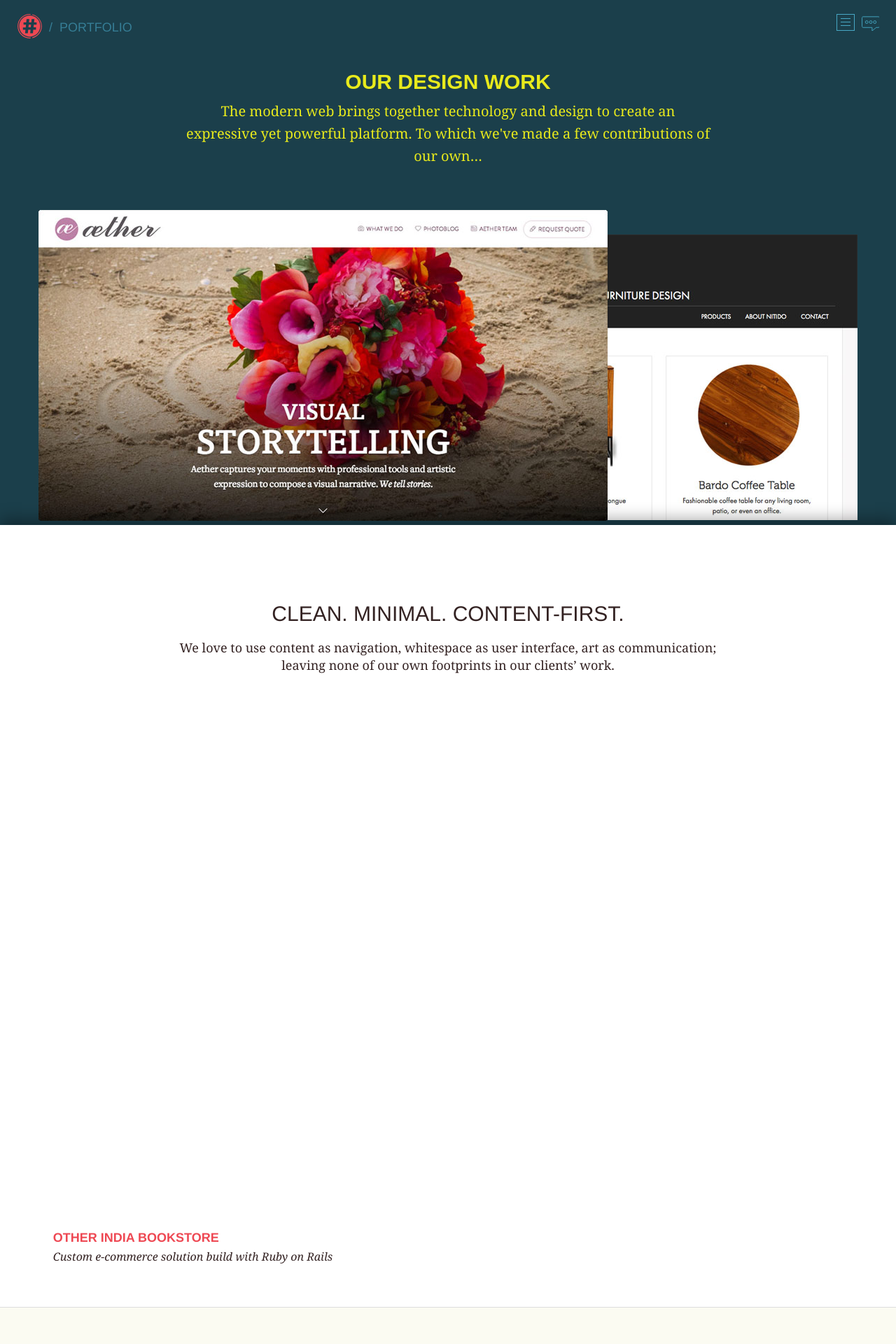
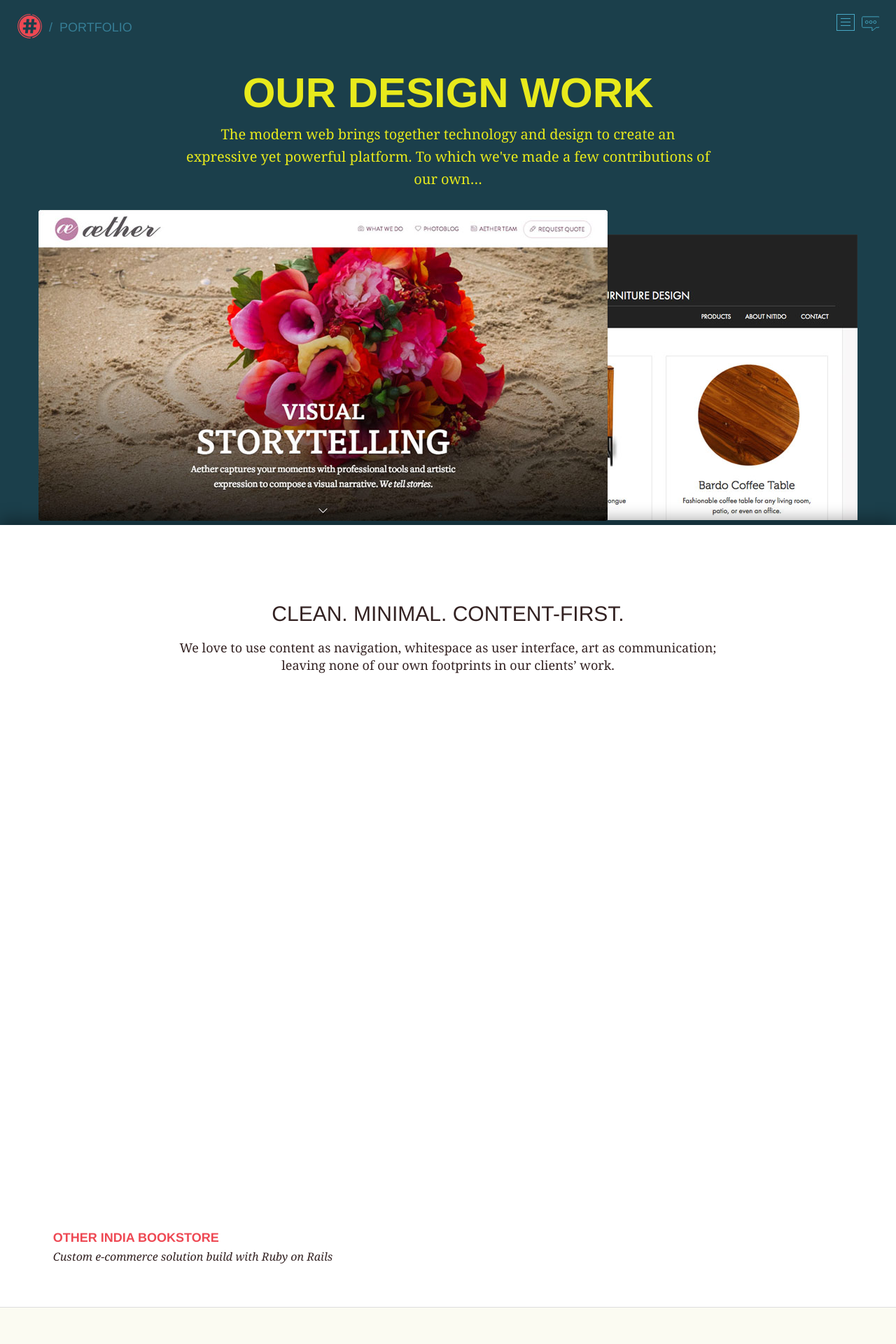
Before and after one commit to HashCookies/hashcookies.github.io, a Jekyll site: the page built from work.html, in a window 1280 px wide. Shown: the top 1920 px of the page at 70% size. Built offline with Jekyll 4.4.1, drawn with Linux system fonts in a browser that asks for light colours; nearby versions of some CDN libraries; comment, search, counter and statistics services are not loaded.

Commit message:
Refactoring page views

```diff
--- a/_includes/work.html
+++ b/_includes/work.html
@@ -42,12 +42,12 @@
 				<div class="screenshot-wrap">
 					<svg version="1.1" height="723" width="1182" id="chand-frame">
 						<g id="cg-frame" class="browser-frame" sketch:type="MSShapeGroup" transform="translate(0.5,0.5)">
-						    <rect class="long-path main-frame" x="0" y="0" width="95%" rx="5"></rect>
-						    <line class="browser-line long-path" y2="50" x2="95%" y1="50" x1="0" stroke-width="5" stroke="#000000" fill="none" />
+						    <rect class="long-path main-frame" x="0" y="0" width="1117" height="704" rx="5"></rect>
+						    <line class="browser-line long-path" y2="50" x2="1116" y1="50" x1="0" stroke-width="5" stroke="#000000" fill="none" />
 						    <circle class="short-path" cx="22" cy="23" r="6"></circle>
 						    <circle class="short-path" cx="40" cy="23" r="6"></circle>
 						    <circle class="short-path" cx="60" cy="23" r="6"></circle>
-						    <rect class="long-path address-bar" x="77" y="13" width="85%" height="20" rx="3"></rect>
+						    <rect class="long-path address-bar" x="77" y="13" width="1026" height="20" rx="3"></rect>
 						    <text x="86" y="26" class="address-path short-path">Other India Bookstore</text>
 						    <img src="/assets/images/scr-oib.jpg" class="screenshot" alt="" id="scr-cg" />
 						</g>
@@ -81,12 +81,12 @@
 				<div class="screenshot-wrap">
 					<svg version="1.1" height="680" width="1182">
 						<g id="gpc-frame" class="browser-frame" sketch:type="MSShapeGroup" transform="translate(0.5,0.5)">
-						    <rect class="long-path main-frame" x="0" y="0" width="95%" rx="5"></rect>
-						    <line class="browser-line long-path" y2="50" x2="95%" y1="50" x1="0" stroke-width="5" stroke="#000000" fill="none" />
+						    <rect class="long-path main-frame" x="0" y="0" width="1129" height="645" rx="5"></rect>
+						    <line class="browser-line long-path" y2="50" x2="1128" y1="50" x1="0" stroke-width="5" stroke="#000000" fill="none" />
 						    <circle class="short-path" cx="22" cy="23" r="6"></circle>
 						    <circle class="short-path" cx="40" cy="23" r="6"></circle>
 						    <circle class="short-path" cx="60" cy="23" r="6"></circle>
-						    <rect class="long-path address-bar" x="77" y="13" width="85%" height="20" rx="3"></rect>
+						    <rect class="long-path address-bar" x="77" y="13" width="1038" height="20" rx="3"></rect>
 						    <text x="86" y="26" class="address-path short-path">GoaPropertyCo.com</text>
 						    <img src="/assets/images/scr-gpc.jpg" class="screenshot" alt="" id="scr-gpc"  />
 						</g>
@@ -110,12 +110,12 @@
 			<div class="col-md-12 screenshot-wrap">
 				<svg version="1.1"  id="arev-frame" width="1135" height="694">
 					<g class="browser-frame" sketch:type="MSShapeGroup" transform="translate(0.5,0.5)">
-					   <rect class="long-path main-frame" x="0" y="0" width="95%" rx="5"></rect>
-					   <line class="browser-line long-path" y2="50" x2="95%" y1="50" x1="0" stroke-width="5" stroke="#000000" fill="none" />
+					   <rect class="long-path main-frame" x="0" y="0" width="1129" height="645" rx="5"></rect>
+					   <line class="browser-line long-path" y2="50" x2="1128" y1="50" x1="0" stroke-width="5" stroke="#000000" fill="none" />
 					   <circle class="short-path" cx="22" cy="23" r="6"></circle>
 					   <circle class="short-path" cx="40" cy="23" r="6"></circle>
 					   <circle class="short-path" cx="60" cy="23" r="6"></circle>
-					   <rect class="long-path address-bar" x="77" y="13" width="85%" height="20" rx="3"></rect>
+					   <rect class="long-path address-bar" x="77" y="13" width="1038" height="20" rx="3"></rect>
 					   <text x="86" y="26" class="address-path short-path">a Reverie</text>
 					</g>
 				</svg>
@@ -161,12 +161,12 @@
 			<div class="col-md-12 screenshot-wrap">
 				<svg version="1.1" height="650" width="1135">
 					<g id="palm-frame" class="browser-frame" sketch:type="MSShapeGroup" transform="translate(0.5,0.5)">
-					   <rect class="long-path main-frame" x="0" y="0" width="95%" rx="5"></rect>
-					   <line class="browser-line long-path" y2="50" x2="95%" y1="50" x1="0" stroke-width="5" stroke="#000000" fill="none" />
+					   <rect class="long-path main-frame" x="0" y="0" width="1128" height="630" rx="5"></rect>
+					   <line class="browser-line long-path" y2="50" x2="1128" y1="50" x1="0" stroke-width="5" stroke="#000000" fill="none" />
 					   <circle class="short-path" cx="22" cy="23" r="6"></circle>
 					   <circle class="short-path" cx="40" cy="23" r="6"></circle>
 					   <circle class="short-path" cx="60" cy="23" r="6"></circle>
-					   <rect class="long-path address-bar" x="77" y="13" width="85%" height="20" rx="3"></rect>
+					   <rect class="long-path address-bar" x="77" y="13" width="1038" height="20" rx="3"></rect>
 					   <text x="86" y="26" class="address-path short-path">Palmarinha Holidays</text>
 					   <img src="/assets/images/scr-palmarinha.jpg" alt="" id="scr-palmarinha" class="screenshot" />
 					</g>
--- a/_layouts/page.html
+++ b/_layouts/page.html
@@ -28,6 +28,6 @@
 		</h2>
 	</header>
 </div>
-<article class="post-content">
+<article class="post-content" id="post-content">
 {{ content }}
 </article>
--- a/_sass/_style.scss
+++ b/_sass/_style.scss
@@ -536,7 +536,7 @@
 		h2 {
 			margin-top: 0;
 			font-size: 30px;
-			@media (max-width: $screen-sm-min) {
+			@media (min-width: $screen-sm-min) {
 				font-size: 60px;
 			}
 		}
@@ -1056,8 +1056,6 @@
 	margin-left: 15px;
 	li {
 		padding: 0;
-		border-right: 1px solid lighten($dark, 10%);
-
 		list-style: none;
 		text-transform: uppercase;
 		font-size: 16px;
@@ -1074,17 +1072,19 @@
 				text-decoration: none;
 			}
 		}
-		&:first-child {
-			border-left: 1px solid lighten($dark, 10%);
-		}
+
 		&:last-child {
 			border-right: none;
 		}
 		@media (min-width: $screen-sm-min) {
 			float: left;
 			font-size: 16px;
+			border-right: 1px solid lighten($dark, 10%);
 			a {
 				padding: 20px 15px;
+			}
+			&:first-child {
+				border-left: 1px solid lighten($dark, 10%);
 			}
 		}
 		@media (min-width: $screen-md-max) {
--- a/assets/js/main.js
+++ b/assets/js/main.js
@@ -75,6 +75,36 @@
 	});
 
 
+
+	if(!(/Android|iPhone|iPod|BlackBerry|Windows Phone/i).test(navigator.userAgent || navigator.vendor || window.opera)){
+
+		var s = skrollr.init();
+
+		$('#work-container').load('portfolio/index.html #post-content', function() {
+			refreshUI();
+			$('#services-container').load('services/index.html #post-content', function() {
+				refreshUI();
+			});
+		});
+
+
+	}
+
+	function refreshUI() {
+		$('.screenshot-wrap, #browser-frames, #social-web').waypoint(function() {
+				$(this).addClass('animate');
+		}, { offset: '70%'});
+
+		$('#work-container').find('#scr-aether').css({
+			left: ($('#work-container').find('#scr-aether').parent().width() - 813) / 2
+		});
+
+		$('#work-container').find('#intro-screenshots').height($aet.height());
+
+		s.refresh();
+	}
+
+
 	$(window).load(function() {
 
 		$aet.css({
@@ -83,21 +113,23 @@
 
 
 
-		$('#cg-frame .main-frame').attr('height', $cg.height() + 50).attr('width', $cg.width() + 1);
-		$('#cg-frame .browser-line').attr('x2', $cg.width());
-		$('#cg-frame .address-bar').attr('width', $cg.width() - 90);
 
-		$('#arev-frame .main-frame').attr('height', $arev.height() + 50).attr('width', $arev.width() + 1);
-		$('#arev-frame .browser-line').attr('x2', $arev.width());
-		$('#arev-frame .address-bar').attr('width', $arev.width() - 90);
 
-		$('#palm-frame .main-frame').attr('height', $palm.height() + 50).attr('width', $palm.width());
-		$('#palm-frame .browser-line').attr('x2', $palm.width());
-		$('#palm-frame .address-bar').attr('width', $palm.width() - 90);
-
-		$('#gpc-frame .main-frame').attr('height', $gpc.height() + 50).attr('width', $gpc.width() + 1);
-		$('#gpc-frame .browser-line').attr('x2', $gpc.width());
-		$('#gpc-frame .address-bar').attr('width', $gpc.width() - 90);
+//		$('#cg-frame .main-frame').attr('height', $cg.height() + 50).attr('width', $cg.width() + 1);
+//		$('#cg-frame .browser-line').attr('x2', $cg.width());
+//		$('#cg-frame .address-bar').attr('width', $cg.width() - 90);
+//
+//		$('#arev-frame .main-frame').attr('height', $arev.height() + 50).attr('width', $arev.width() + 1);
+//		$('#arev-frame .browser-line').attr('x2', $arev.width());
+//		$('#arev-frame .address-bar').attr('width', $arev.width() - 90);
+//
+//		$('#palm-frame .main-frame').attr('height', $palm.height() + 50).attr('width', $palm.width());
+//		$('#palm-frame .browser-line').attr('x2', $palm.width());
+//		$('#palm-frame .address-bar').attr('width', $palm.width() - 90);
+//
+//		$('#gpc-frame .main-frame').attr('height', $gpc.height() + 50).attr('width', $gpc.width() + 1);
+//		$('#gpc-frame .browser-line').attr('x2', $gpc.width());
+//		$('#gpc-frame .address-bar').attr('width', $gpc.width() - 90);
 
 
 
@@ -130,15 +162,17 @@
 			$('#hc-cup-main').addClass('animate');
 		}, 200);
 
-		if(!(/Android|iPhone|iPad|iPod|BlackBerry|Windows Phone/i).test(navigator.userAgent || navigator.vendor || window.opera)){
-		    skrollr.init();
-		    $('#intro-screenshots').height($aet.height());
+
+		if(!(/Android|iPhone|iPod|BlackBerry|Windows Phone/i).test(navigator.userAgent || navigator.vendor || window.opera)){
+			$('#intro-screenshots').height($aet.height());
 		}
 
 		$('#main-intro').css({
 			top: (winH - 450) / 2,
 			left: (winW - $('#main-intro').width()) / 2
 		});
+
+
 	});
 
 	$('#contact-messages, #request-quote-form').submit(function(e) {
@@ -180,4 +214,5 @@
 		$('#request-quote #project-type').val(proj);
 	});
 
+
 });
```
Also changed, not shown: index.html (+5 -6 lines).
